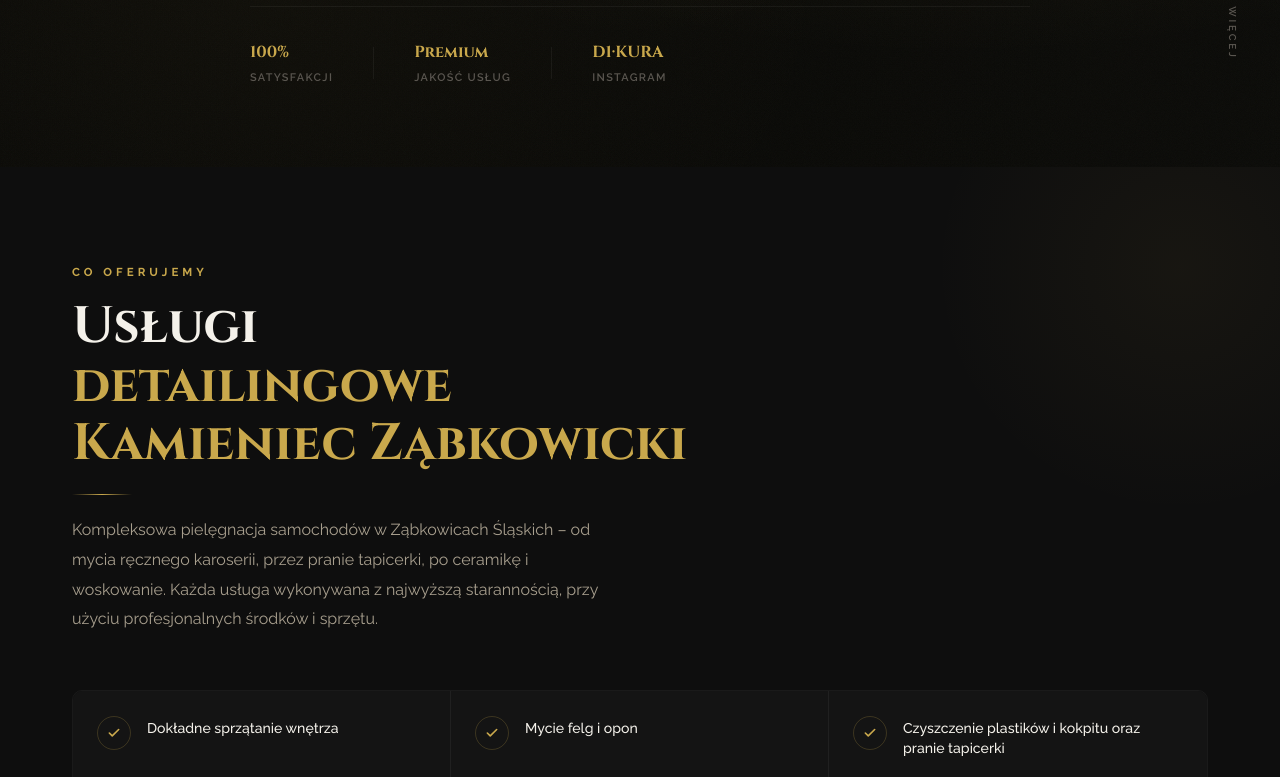
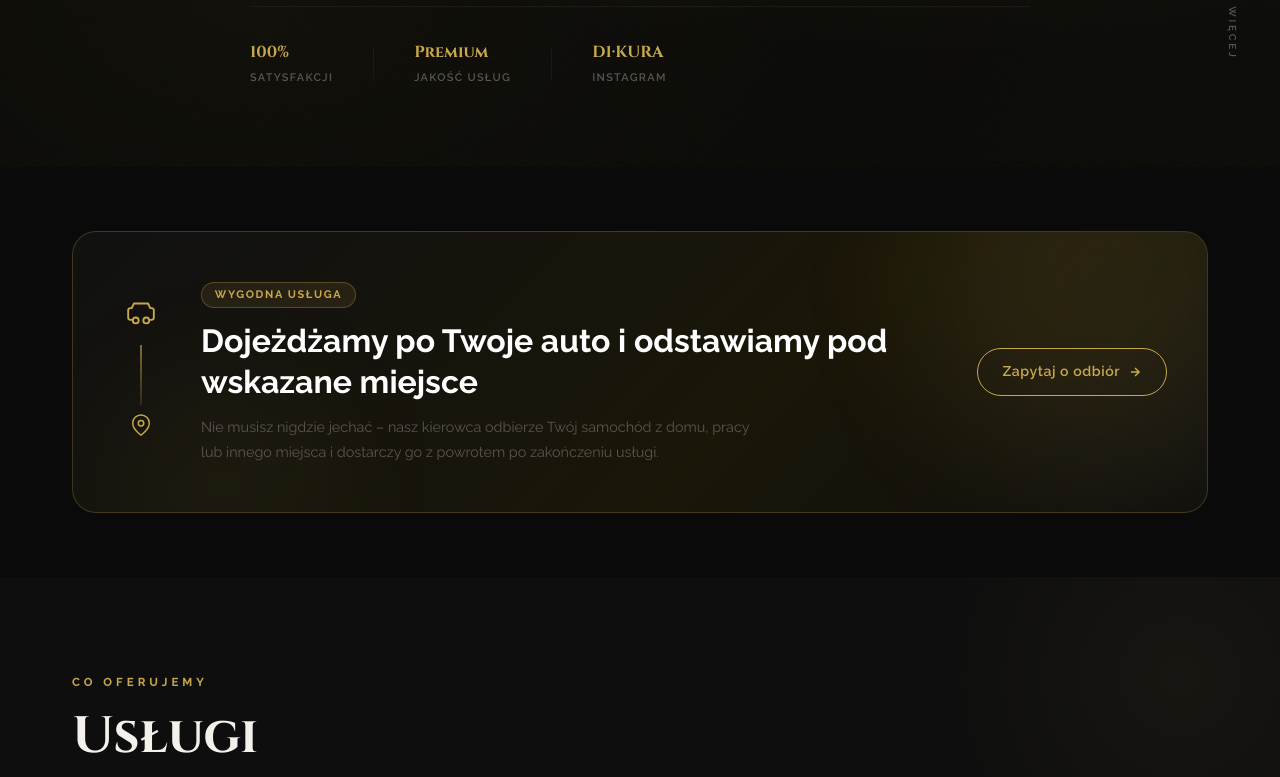
Before and after one commit to PanKoza/Kura-detailing, a React (Vite) app in the folder frontend/: page / in a window 1280 px wide. Shown: the part 732-1509 px from the top of the page. Built offline with nearby package versions, Linux system fonts and the light colour scheme.

Commit message:
Add PickupBanner component and related styles; update App and Footer

```diff
--- a/frontend/src/App.jsx
+++ b/frontend/src/App.jsx
@@ -1,5 +1,6 @@
 import Navbar from './components/Navbar'
 import Hero from './components/Hero'
+import PickupBanner from './components/PickupBanner'
 import Services from './components/Services'
 import Packages from './components/Packages'
 import LoyaltyCard from './components/LoyaltyCard'
@@ -13,6 +14,7 @@ function App() {
       <Navbar />
       <main>
         <Hero />
+        <PickupBanner />
         <Services />
         <Packages />
         <LoyaltyCard />
--- a/frontend/src/components/CityName.jsx
+++ b/frontend/src/components/CityName.jsx
@@ -14,7 +14,7 @@ export default function CityName() {
         setIndex(i => (i + 1) % CITIES.length)
         setVisible(true)
       }, 350)
-    }, 3500)
+    }, 15000)
     return () => clearInterval(interval)
   }, [])
 
--- a/frontend/src/components/Footer.css
+++ b/frontend/src/components/Footer.css
@@ -82,6 +82,15 @@
   color: var(--text-muted);
   line-height: 1.8;
   max-width: 310px;
+}
+
+.footer-pickup {
+  margin-top: 0.75rem;
+  font-size: 0.84rem;
+  color: var(--gold);
+  opacity: 0.9;
+  max-width: 310px;
+  line-height: 1.6;
 }
 
 /* ── Column header ── */
--- a/frontend/src/components/Footer.jsx
+++ b/frontend/src/components/Footer.jsx
@@ -60,6 +60,7 @@ export default function Footer() {
                 karoserii, praniu tapicerki, ceramice samochodowej
                 i kompleksowej pielęgnacji wnętrza.
               </p>
+
             </div>
 
             {/* Nav column */}
@@ -106,7 +107,7 @@ export default function Footer() {
         <div className="container">
           <div className="footer-bottom-inner">
             <p className="footer-thanks">Dziękujemy za zaufanie!</p>
-            <p className="footer-copy">© 2025 Kura Detailing. Wszelkie prawa zastrzeżone.</p>
+            <p className="footer-copy">© 2026 Kura Detailing. Wszelkie prawa zastrzeżone.</p>
           </div>
         </div>
       </div>
--- /dev/null
+++ b/frontend/src/components/PickupBanner.css
@@ -0,0 +1,260 @@
+/* ── Wrapper ── */
+.pickup-banner-wrap {
+  background: var(--bg-dark, #0a0a0a);
+  padding: 4rem 0;
+}
+
+/* ── Card ── */
+.pickup-banner {
+  position: relative;
+  overflow: hidden;
+  display: flex;
+  flex-direction: column;
+  align-items: flex-start;
+  gap: 1.5rem;
+  background: linear-gradient(135deg, #111 0%, #1a1608 60%, #0f0f0f 100%);
+  border: 1px solid rgba(201, 168, 76, 0.25);
+  border-radius: 1.5rem;
+  padding: 3rem 2.5rem;
+
+  /* entry state */
+  opacity: 0;
+  transform: translateY(40px);
+  transition: opacity 0.7s ease, transform 0.7s ease;
+}
+
+.pickup-banner--visible .pickup-banner {
+  opacity: 1;
+  transform: translateY(0);
+}
+
+/* ── Glow blobs ── */
+.pickup-blob {
+  position: absolute;
+  border-radius: 50%;
+  filter: blur(80px);
+  pointer-events: none;
+}
+.pickup-blob--1 {
+  width: 360px;
+  height: 360px;
+  background: rgba(201, 168, 76, 0.12);
+  top: -120px;
+  right: -80px;
+  animation: pickupPulse 6s ease-in-out infinite;
+}
+.pickup-blob--2 {
+  width: 220px;
+  height: 220px;
+  background: rgba(201, 168, 76, 0.07);
+  bottom: -80px;
+  left: 40px;
+  animation: pickupPulse 8s ease-in-out infinite reverse;
+}
+
+@keyframes pickupPulse {
+  0%, 100% { transform: scale(1);   opacity: 1; }
+  50%       { transform: scale(1.15); opacity: 0.6; }
+}
+
+/* ── Animated car track ── */
+.pickup-track {
+  display: flex;
+  align-items: center;
+  gap: 0;
+  width: 100%;
+  max-width: 340px;
+  position: relative;
+  z-index: 1;
+}
+
+/* Entry animation: car drives in from left */
+.pickup-banner-wrap .pickup-car-icon {
+  color: var(--gold, #C9A84C);
+  flex-shrink: 0;
+  transform: translateX(-60px);
+  opacity: 0;
+  transition: transform 0.9s cubic-bezier(0.34, 1.56, 0.64, 1) 0.3s,
+              opacity   0.5s ease 0.3s;
+}
+.pickup-banner--visible .pickup-car-icon {
+  transform: translateX(0);
+  opacity: 1;
+}
+
+.pickup-road {
+  flex: 1;
+  height: 2px;
+  background: linear-gradient(90deg, rgba(201,168,76,0.6) 0%, rgba(201,168,76,0.15) 100%);
+  position: relative;
+  margin: 0 0.5rem;
+  overflow: hidden;
+}
+.pickup-road::after {
+  content: '';
+  position: absolute;
+  inset: 0;
+  background: linear-gradient(90deg, transparent 0%, rgba(201,168,76,0.9) 50%, transparent 100%);
+  animation: roadShimmer 2.2s linear infinite;
+}
+
+@keyframes roadShimmer {
+  from { transform: translateX(-100%); }
+  to   { transform: translateX(100%);  }
+}
+
+.pickup-pin-icon {
+  color: var(--gold, #C9A84C);
+  flex-shrink: 0;
+  opacity: 0;
+  transform: scale(0.4) translateY(-8px);
+  transition: transform 0.5s cubic-bezier(0.34, 1.56, 0.64, 1) 1s,
+              opacity   0.4s ease 1s;
+}
+.pickup-banner--visible .pickup-pin-icon {
+  opacity: 1;
+  transform: scale(1) translateY(0);
+}
+
+/* Pin bounce after appearing */
+.pickup-banner--visible .pickup-pin-icon {
+  animation: pinBounce 0.5s cubic-bezier(0.34, 1.56, 0.64, 1) 1s both;
+}
+@keyframes pinBounce {
+  0%   { transform: scale(0.4) translateY(-8px); opacity: 0; }
+  70%  { transform: scale(1.15) translateY(2px);  opacity: 1; }
+  100% { transform: scale(1) translateY(0);       opacity: 1; }
+}
+
+/* ── Content ── */
+.pickup-content {
+  position: relative;
+  z-index: 1;
+}
+
+.pickup-label {
+  display: inline-block;
+  font-size: 0.68rem;
+  font-weight: 700;
+  letter-spacing: 0.15em;
+  text-transform: uppercase;
+  color: var(--gold, #C9A84C);
+  background: rgba(201, 168, 76, 0.1);
+  border: 1px solid rgba(201, 168, 76, 0.3);
+  border-radius: 999px;
+  padding: 0.2rem 0.8rem;
+  margin-bottom: 0.75rem;
+  opacity: 0;
+  transform: translateY(12px);
+  transition: opacity 0.5s ease 0.4s, transform 0.5s ease 0.4s;
+}
+.pickup-banner--visible .pickup-label {
+  opacity: 1;
+  transform: translateY(0);
+}
+
+.pickup-title {
+  font-size: clamp(1.4rem, 3vw, 2rem);
+  font-weight: 700;
+  color: #fff;
+  line-height: 1.3;
+  margin: 0 0 0.75rem;
+  opacity: 0;
+  transform: translateY(16px);
+  transition: opacity 0.6s ease 0.55s, transform 0.6s ease 0.55s;
+}
+.pickup-banner--visible .pickup-title {
+  opacity: 1;
+  transform: translateY(0);
+}
+
+.pickup-desc {
+  font-size: 0.9rem;
+  color: var(--text-muted, #888);
+  line-height: 1.7;
+  max-width: 560px;
+  opacity: 0;
+  transform: translateY(12px);
+  transition: opacity 0.6s ease 0.7s, transform 0.6s ease 0.7s;
+}
+.pickup-banner--visible .pickup-desc {
+  opacity: 1;
+  transform: translateY(0);
+}
+
+/* ── CTA ── */
+.pickup-cta {
+  position: relative;
+  z-index: 1;
+  display: inline-flex;
+  align-items: center;
+  gap: 0.5rem;
+  padding: 0.7rem 1.5rem;
+  border-radius: 999px;
+  background: transparent;
+  border: 1.5px solid var(--gold, #C9A84C);
+  color: var(--gold, #C9A84C);
+  font-size: 0.88rem;
+  font-weight: 600;
+  text-decoration: none;
+  letter-spacing: 0.04em;
+  transition: background 0.25s, color 0.25s, box-shadow 0.25s;
+  opacity: 0;
+  transform: translateY(10px);
+  transition: background 0.25s, color 0.25s, box-shadow 0.25s,
+              opacity 0.5s ease 0.85s, transform 0.5s ease 0.85s;
+}
+.pickup-banner--visible .pickup-cta {
+  opacity: 1;
+  transform: translateY(0);
+}
+.pickup-cta:hover {
+  background: var(--gold, #C9A84C);
+  color: #000;
+  box-shadow: 0 0 20px rgba(201, 168, 76, 0.35);
+}
+
+/* ── Responsive ── */
+@media (min-width: 768px) {
+  .pickup-banner {
+    flex-direction: row;
+    align-items: center;
+    flex-wrap: wrap;
+    gap: 2rem;
+  }
+  .pickup-track {
+    flex-direction: column;
+    width: auto;
+    max-width: none;
+    align-items: center;
+    gap: 0.25rem;
+    min-width: 56px;
+  }
+  .pickup-road {
+    width: 2px;
+    height: 60px;
+    background: linear-gradient(180deg, rgba(201,168,76,0.6) 0%, rgba(201,168,76,0.15) 100%);
+    margin: 0.3rem 0;
+    flex: unset;
+  }
+  .pickup-road::after {
+    background: linear-gradient(180deg, transparent 0%, rgba(201,168,76,0.9) 50%, transparent 100%);
+    animation: roadShimmerV 2.2s linear infinite;
+  }
+  @keyframes roadShimmerV {
+    from { transform: translateY(-100%); }
+    to   { transform: translateY(100%);  }
+  }
+  .pickup-content {
+    flex: 1;
+  }
+  .pickup-cta {
+    flex-shrink: 0;
+    align-self: center;
+  }
+}
+
+.pickup-br { display: none; }
+@media (max-width: 640px) {
+  .pickup-br { display: inline; }
+}
--- /dev/null
+++ b/frontend/src/components/PickupBanner.jsx
@@ -0,0 +1,69 @@
+import { useEffect, useRef } from 'react'
+import './PickupBanner.css'
+
+const CarIcon = () => (
+  <svg width="28" height="28" viewBox="0 0 24 24" fill="none" stroke="currentColor" strokeWidth="1.6" aria-hidden="true">
+    <path d="M5 17H3a2 2 0 0 1-2-2V9a2 2 0 0 1 2-2h1l2-4h12l2 4h1a2 2 0 0 1 2 2v6a2 2 0 0 1-2 2h-2"/>
+    <circle cx="7.5" cy="17.5" r="2.5"/>
+    <circle cx="16.5" cy="17.5" r="2.5"/>
+  </svg>
+)
+
+const PinIcon = () => (
+  <svg width="22" height="22" viewBox="0 0 24 24" fill="none" stroke="currentColor" strokeWidth="1.6" aria-hidden="true">
+    <path d="M21 10c0 7-9 13-9 13s-9-6-9-13a9 9 0 0 1 18 0z"/>
+    <circle cx="12" cy="10" r="3"/>
+  </svg>
+)
+
+export default function PickupBanner() {
+  const ref = useRef(null)
+
+  useEffect(() => {
+    const el = ref.current
+    if (!el) return
+    const obs = new IntersectionObserver(
+      ([entry]) => { if (entry.isIntersecting) el.classList.add('pickup-banner--visible') },
+      { threshold: 0.25 }
+    )
+    obs.observe(el)
+    return () => obs.disconnect()
+  }, [])
+
+  return (
+    <div className="pickup-banner-wrap" ref={ref}>
+      <div className="container">
+        <div className="pickup-banner">
+          {/* Animated car track */}
+          <div className="pickup-track" aria-hidden="true">
+            <span className="pickup-car-icon"><CarIcon /></span>
+            <span className="pickup-road" />
+            <span className="pickup-pin-icon"><PinIcon /></span>
+          </div>
+
+          <div className="pickup-content">
+            <p className="pickup-label">Wygodna usługa</p>
+            <h2 className="pickup-title">
+              Dojeżdżamy po Twoje auto<br className="pickup-br" /> i odstawiamy pod wskazane miejsce
+            </h2>
+            <p className="pickup-desc">
+              Nie musisz nigdzie jechać – nasz kierowca odbierze Twój samochód
+              z domu, pracy lub innego miejsca i dostarczy go z powrotem po zakończeniu usługi.
+            </p>
+          </div>
+
+          <a href="#contact" className="pickup-cta">
+            Zapytaj o odbiór
+            <svg width="14" height="14" viewBox="0 0 24 24" fill="none" stroke="currentColor" strokeWidth="2.5" aria-hidden="true">
+              <path d="M5 12h14M12 5l7 7-7 7"/>
+            </svg>
+          </a>
+
+          {/* Decorative glow blobs */}
+          <span className="pickup-blob pickup-blob--1" aria-hidden="true" />
+          <span className="pickup-blob pickup-blob--2" aria-hidden="true" />
+        </div>
+      </div>
+    </div>
+  )
+}
```
